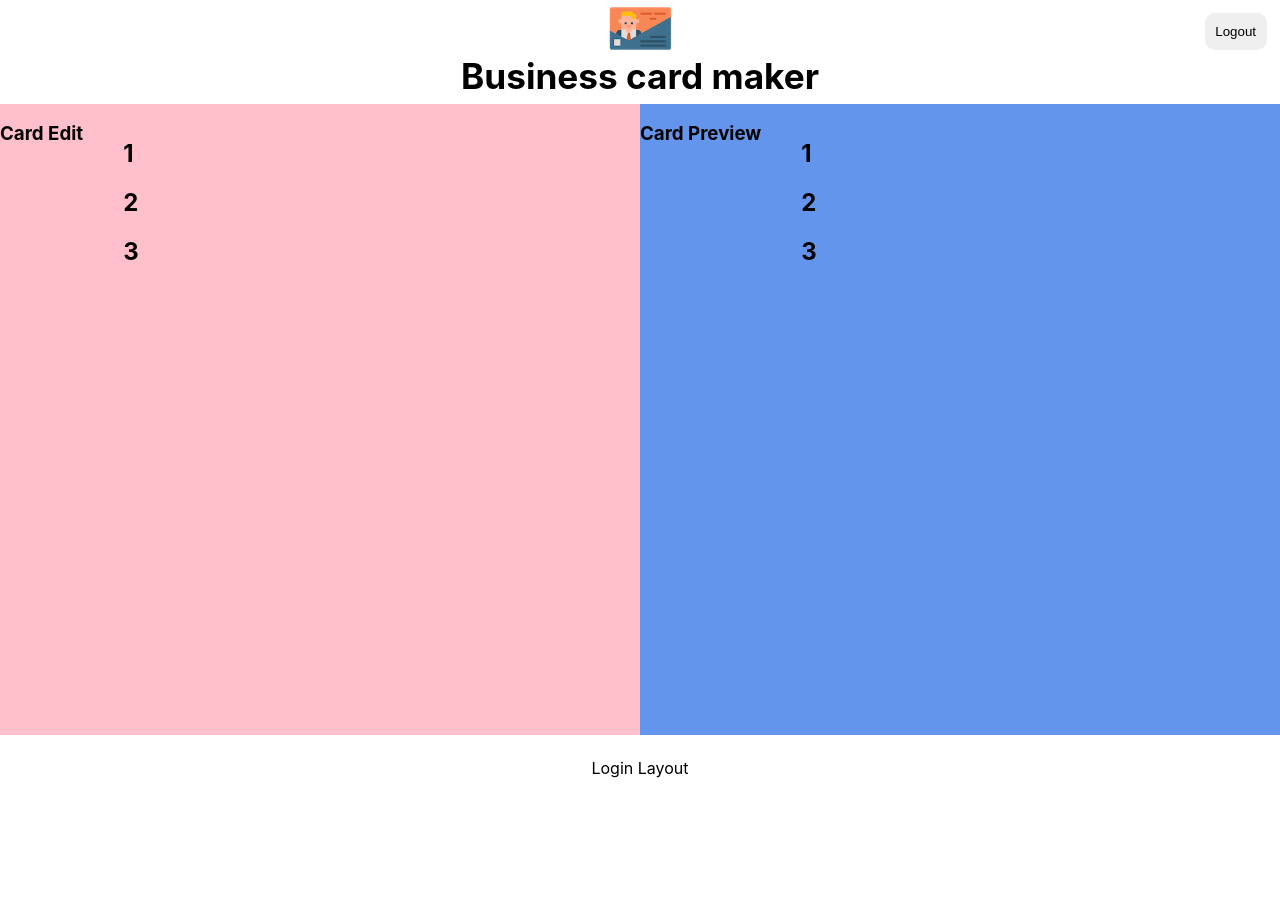
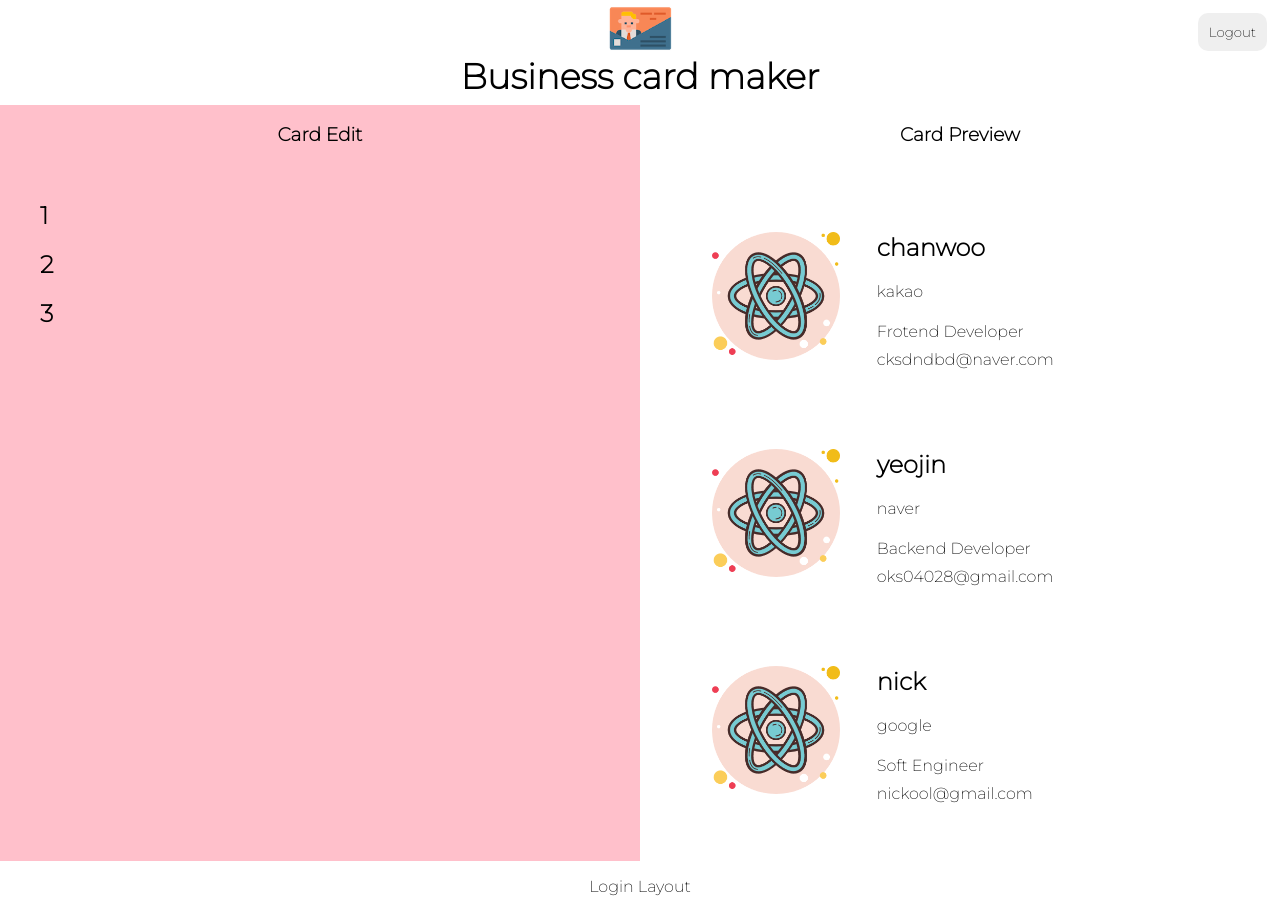
Before and after one commit to chanwoo95/Practice-all, a React (Create React App) app in the folder react-card-maker/: page /maker in a window 1280 px wide. Before the commit the page ends 800 px from the top, so only its background shows below. Built offline with nearby package versions, Linux system fonts and the light colour scheme; no server answers; sample sign-in values are in the browser's storage.

Commit message:
card preview

```diff
--- a/react-card-maker/src/App.module.css
+++ b/react-card-maker/src/App.module.css
@@ -1,7 +1,8 @@
 @value makerGrey from './common/colors.css';
-
+@import url("https://fonts.googleapis.com/css2?family=Montserrat:wght@100;200&display=swap");
 * {
   box-sizing: border-box;
+  font-family: "Montserrat", sans-serif;
 }
 
 .app {
--- a/react-card-maker/src/components/card/card.jsx
+++ b/react-card-maker/src/components/card/card.jsx
@@ -1,7 +1,23 @@
 import React from "react";
+import styles from "./card.module.css";
 
 function Card({ card }) {
-  return <h2>{card.id}</h2>;
+  return (
+    <li className={styles.card}>
+      <img className={styles.avatar} src="/images/default_logo.png" alt="" />
+      <div className={styles.container}>
+        <div className={styles.name}>
+          <h2>{card.name}</h2>
+          <p>{card.company}</p>
+        </div>
+        <div className={styles.bar}></div>
+        <div className={styles.info}>
+          <p>{card.job}</p>
+          <p>{card.email}</p>
+        </div>
+      </div>
+    </li>
+  );
 }
 
 export default Card;
--- /dev/null
+++ b/react-card-maker/src/components/card/card.module.css
@@ -0,0 +1,33 @@
+@value makerBlack, makerWhite from '../../common/colors.css';
+
+.card {
+  display: flex;
+  align-items: center;
+  padding: 1.2em;
+  margin: 0.8em;
+  border-radius: 20px;
+  background-color: makerBlack;
+  color: makerWhite;
+}
+
+.avatar {
+  width: 8rem;
+  height: 8rem;
+  margin-right: 2.3em;
+}
+
+.container {
+  display: flex;
+  flex-direction: column;
+  width: 100%;
+}
+
+.bar {
+  width: 100%;
+  height: 0.1em;
+  background-color: makerWhite;
+}
+
+p {
+  margin: 0.6em 0;
+}
--- a/react-card-maker/src/components/editor/editor.jsx
+++ b/react-card-maker/src/components/editor/editor.jsx
@@ -5,7 +5,7 @@ import styles from "./editor.module.css";
 function Editor({ cards }) {
   return (
     <section className={styles.editor}>
-      <h1>Card Edit</h1>
+      <h1 className={styles.title}>Card Edit</h1>
       <ul>
         {cards.map((card) => (
           <CardEditForm card={card} />
--- a/react-card-maker/src/components/editor/editor.module.css
+++ b/react-card-maker/src/components/editor/editor.module.css
@@ -1,5 +1,10 @@
 .editor {
   display: flex;
+  flex-direction: column;
   flex-basis: 50%;
   background-color: pink;
 }
+
+.title {
+  text-align: center;
+}
--- a/react-card-maker/src/components/preview/preview.jsx
+++ b/react-card-maker/src/components/preview/preview.jsx
@@ -5,7 +5,7 @@ import styles from "./preview.module.css";
 function Preview({ cards }) {
   return (
     <section className={styles.preview}>
-      <h1>Card Preview</h1>
+      <h1 className={styles.title}>Card Preview</h1>
       <ul>
         {cards.map((card) => (
           <Card card={card} />
--- a/react-card-maker/src/components/preview/preview.module.css
+++ b/react-card-maker/src/components/preview/preview.module.css
@@ -1,5 +1,12 @@
+@value makerWhite from '../../common/colors.css';
+
 .preview {
   display: flex;
+  flex-direction: column;
   flex-basis: 50%;
-  background-color: cornflowerblue;
+  background-color: makerWhite;
 }
+
+.title {
+  text-align: center;
+}
```
